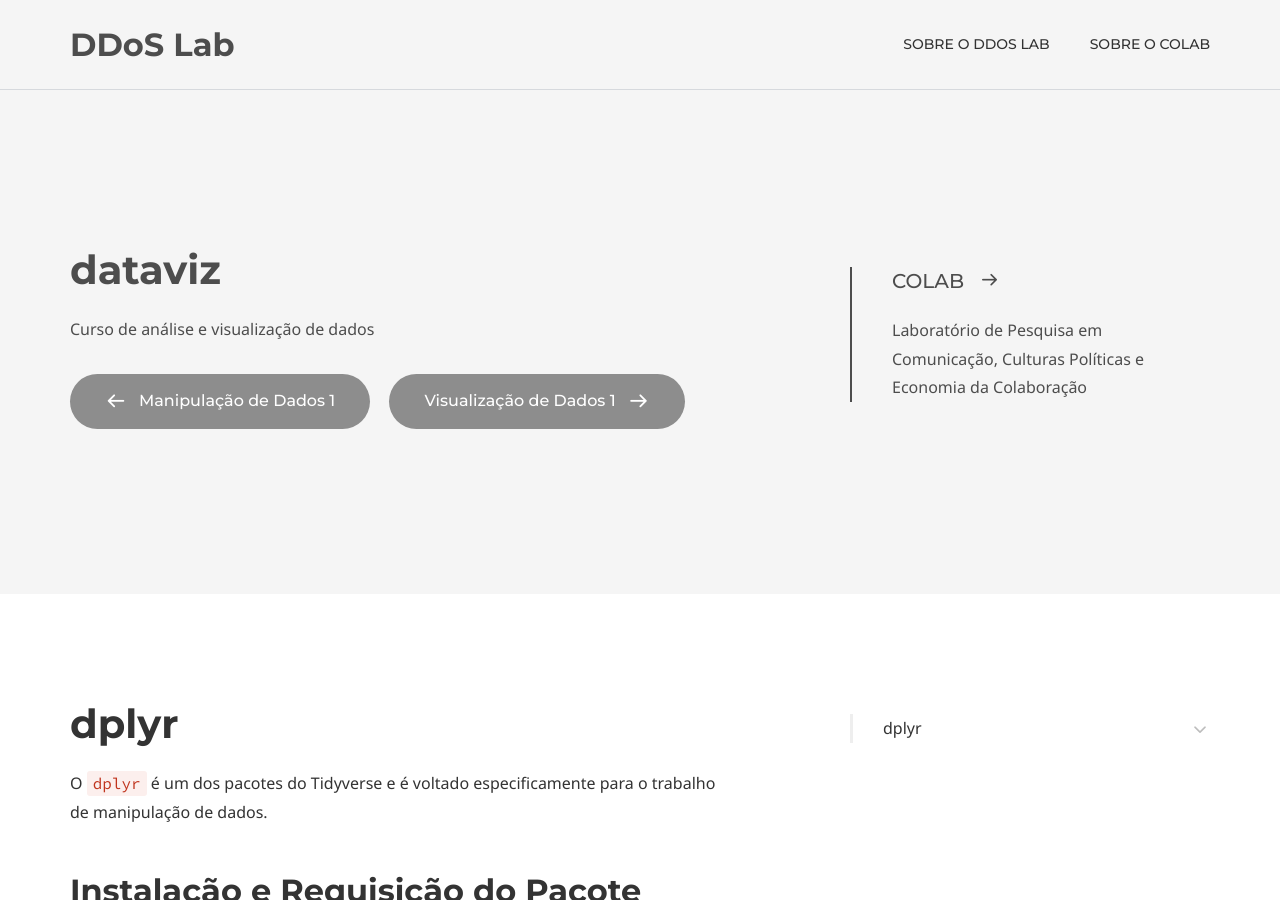
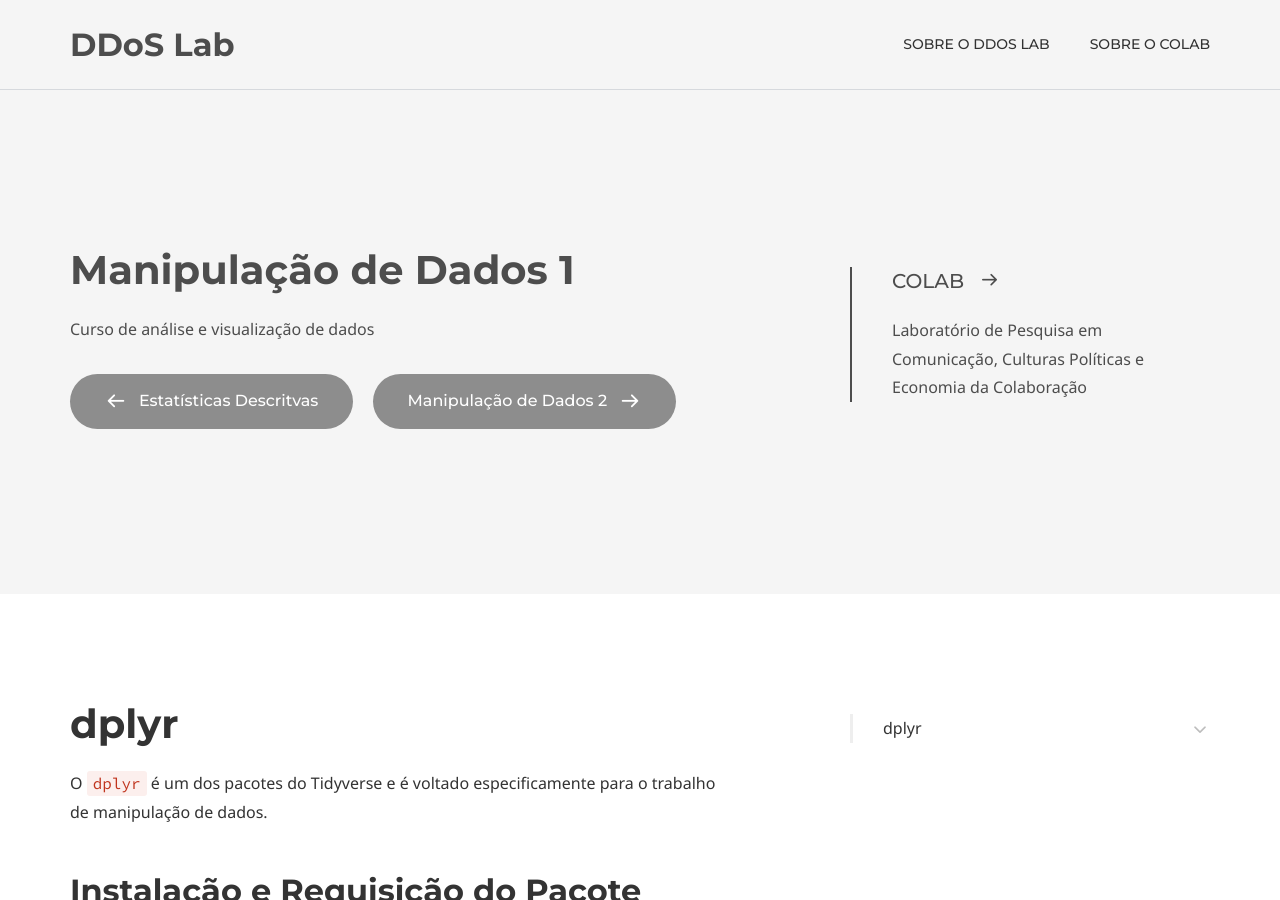
Before and after one commit to coLAB-UFF/docs, a Jekyll site: the page built from dataviz_05.md, in a window 1280 px wide and 900 px high. Built offline with Jekyll 4.4.1, drawn with Linux system fonts in a browser that asks for light colours; some web fonts are replaced; some of the changed text lies outside the part shown.

Commit message:
Update dataviz_05.md

```diff
--- a/dataviz_05.md
+++ b/dataviz_05.md
@@ -5,7 +5,7 @@ keywords:
 comments: false
 
 # Hero section
-title: dataviz
+title: Manipulação de Dados 1
 description: Curso de análise e visualização de dados
 
 # Author box
@@ -21,10 +21,10 @@ micro_nav: false
 # Page navigation
 page_nav:
     prev:
-        content: Manipulação de Dados 1
+        content: Estatísticas Descritvas
         url: '/dataviz_04'
     next:
-        content: Visualização de Dados 1
+        content: Manipulação de Dados 2
         url: '/dataviz_06'
 ---
 
```
